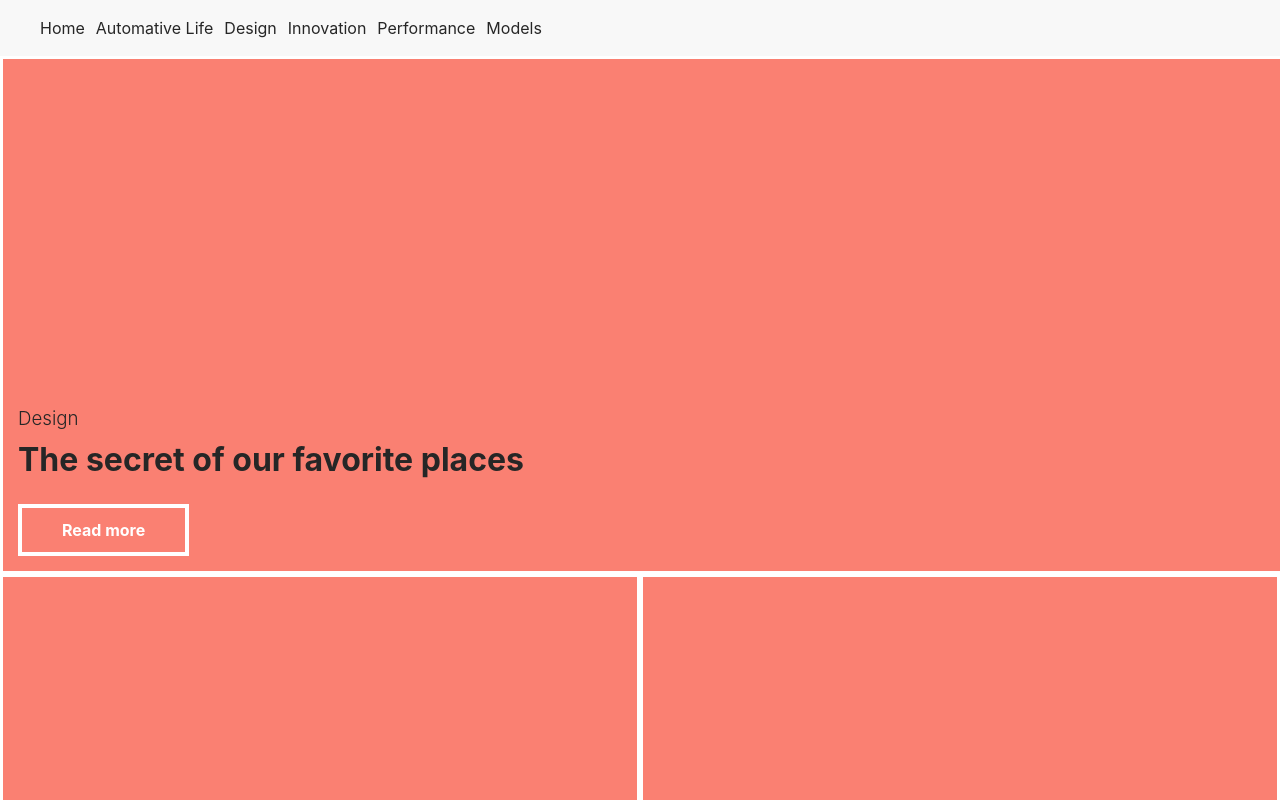
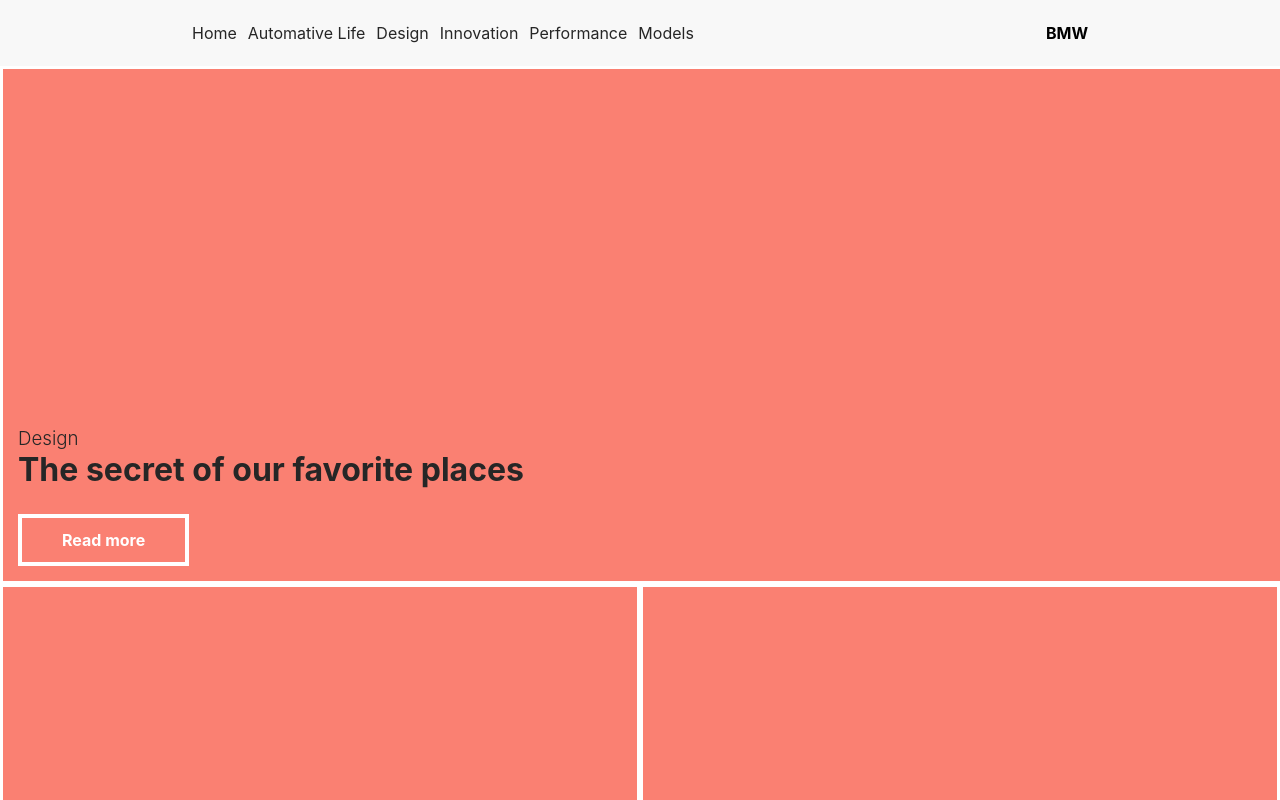
Before and after one commit to janghanboram/study-clone-bmw, a React (Create React App) app: page / in a window 1280 px wide. Shown: the top 800 px of the page. Built offline with nearby package versions, Linux system fonts and the light colour scheme.

Commit message:
nav logo layout 수정

```diff
--- a/src/App.css
+++ b/src/App.css
@@ -3,20 +3,29 @@
  menu
 ************************************************************************/
 .menu {
-  height: 56px;
+  padding: 5px 15%;
   background-color: #f8f8f8;
+  display: flex;
+  justify-content: space-between;
+}
+
+.logo{
+  line-height: 56px;
+  font-weight: bold;
 }
 
 .menu .container{
-  max-width: 1280px;
-  margin: 0 auto;
-  display: flex;
+  display: flex
 }
 
 .nav-item {
   color: #262626;
   line-height: 56px;
   padding-right: 11px;
+}
+
+.logo {
+  order: 2;
 }
 
 /************************************************************************
--- a/src/App.js
+++ b/src/App.js
@@ -68,6 +68,40 @@ const DATA = {
       title: "How to become an ideas machine",
       href: "#",
       isWide: false
+    },
+  ],
+  galleryData: [{
+      index: 0,
+      source: {
+        src: "",
+        type: ""
+      },
+      category: "Design",
+      title: "The secret of our favorite places",
+      href: "#",
+      isWide: true
+    },
+    {
+      index: 1,
+      source: {
+        src: "",
+        type: ""
+      },
+      category: "Innovation",
+      title: "4 futuristic cities and buildings that actually exist",
+      href: "#",
+      isWide: false
+    },
+    {
+      index: 2,
+      source: {
+        src: "",
+        type: ""
+      },
+      category: "Advice",
+      title: "How to become an ideas machine",
+      href: "#",
+      isWide: false
     }
   ]
 };
@@ -106,17 +140,43 @@ class App extends Component {
     });
   }
 
+  _renderGalleryList(){
+    return DATA.galleryData.map( (data) => {
+      let panelClassName = "panel"
+
+      if(data.isWide){
+        panelClassName = "panel panel-wide"
+      }
+
+      return <div className={panelClassName} key={data.index}>
+          <a href={data.href} className="panel-container">
+            <div className="panel-content">
+              <div className="title-container">
+                <h3 className="sub-title font-weight-300">{data.category}</h3>
+                <h1 className="title">{data.title}</h1>
+              </div>
+              <div className="btn-container">
+                <a href={data.href} className="btn btn-white">
+                  Read more
+                </a>
+              </div>
+            </div>
+          </a>
+        </div>;
+    });
+  }
+
   render() {
     const navList = this._renderNavList();
     const panelList = this._renderPanelList();
 
     return <div className="container">
         <header className="menu">
+          <span className="logo">BMW</span>
           <ul className="container">
             {navList}
           </ul>
         </header>
-
         <div className="main">
           <div className="panel-group">
             {panelList}
--- a/src/Reset.css
+++ b/src/Reset.css
@@ -3,6 +3,8 @@
 ************************************************************************/
 ul, ol, li{
     list-style: none;
+    margin: 0;
+    padding: 0;
 }
 p,
 h1,
@@ -11,12 +13,8 @@ h3,
 h4,
 h5 {
     color: #262626;
-}
-
-h1,
-h3 {
-    margin: 0 0 10px 0;
-    padding: 0
+    margin: 0;
+    padding: 0;
 }
 
 a,
```
